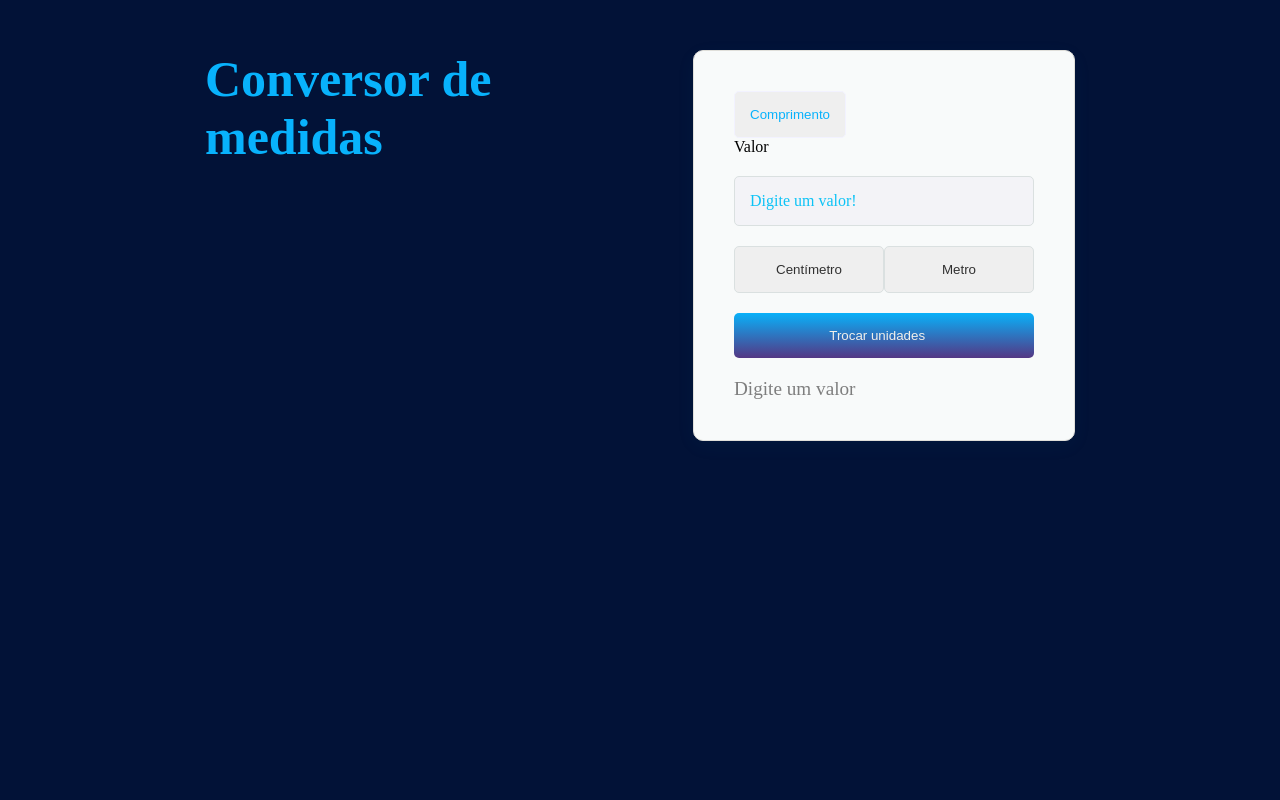
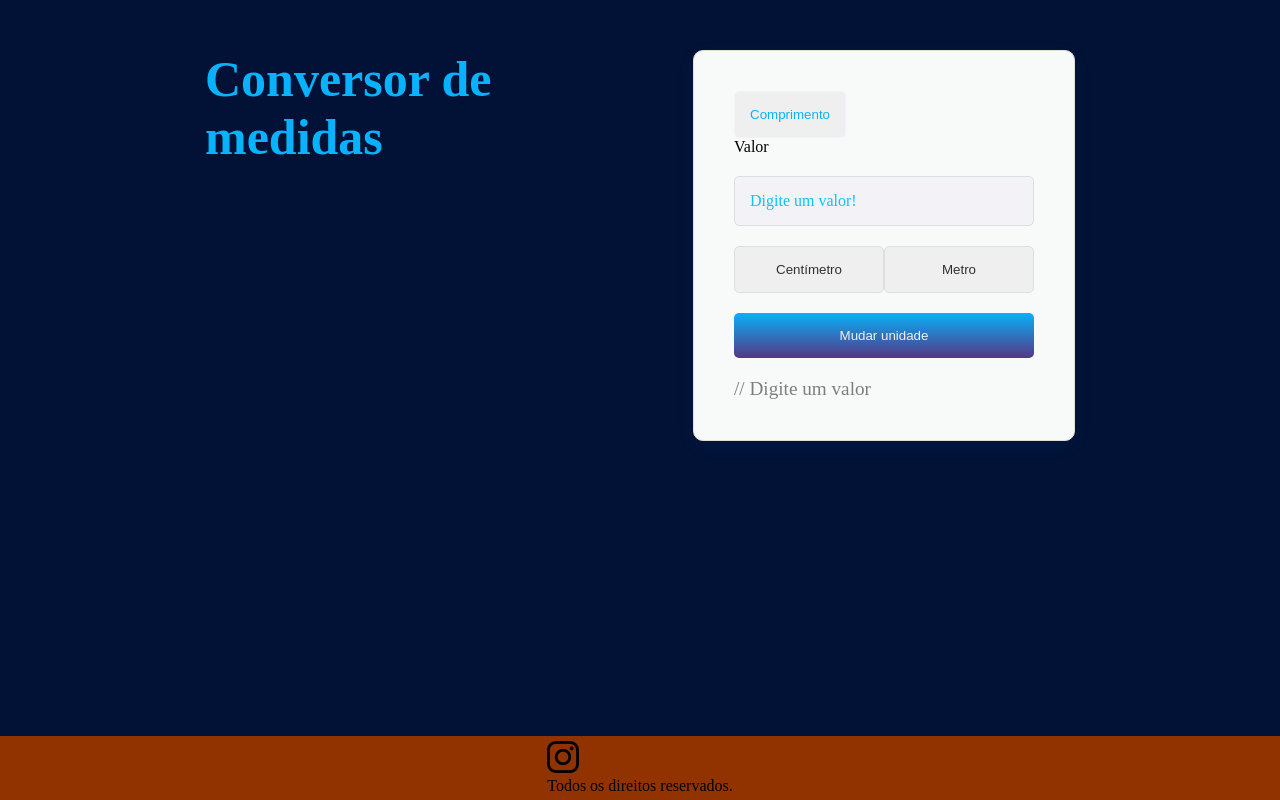
Before and after one commit to mayckinm/conversor, a plain HTML site: page index.html in a window 1280 px wide. Drawn offline with Linux system fonts and the light colour scheme.

Commit message:
fixando e alterando barra de footer

```diff
--- a/index.html
+++ b/index.html
@@ -31,6 +31,7 @@
                             <li role="button" tabindex="0" class="ativo" aria-checked="true">Comprimento</li>
                     </ul>
              </div>
+
              <!-- Validação para enserir um valor -->
              <label for="valor">Valor</label>
                 <input type="number" name="valor" id="valor" placeholder="Digite um valor!">
@@ -44,6 +45,7 @@
                         <li role="button" tabindex="0" aria-checked="false">Quilômetro</li>
                         <li role="button" tabindex="0" aria-checked="false">Metro</li>
                         <li role="button" tabindex="0" aria-checked="true" class="ativo">Centímetro</li>
+
                     </ul>
                 </div>
 
@@ -55,15 +57,24 @@
                         <li role="button" tabindex="0" aria-checked="true" class="ativo">Metro</li>
                         <li role="button" tabindex="0" aria-checked="false">Centímetro</li>
                         <li role="button" tabindex="0" aria-checked="false">Polegada</li>
-
                     </ul>
                 </div>
             </div>
-                <!-- adicionado botão de troca de unidade das medidas -->
-            <button class="trocar" aria-label="Trocar ordem das unidades de medidas">Trocar unidades <img src="" alt=""></button>
+            <!-- adicionado botão de troca de unidade das medidas -->
+            <button class="trocar" aria-label="Trocar ordem das unidades de medidas">Mudar unidade</button>
 
-                <div class="resultado" aria-label="resultado" tabindex="0">
-                     Digite um valor
+            <div class="resultado" aria-label="resultado" tabindex="0">//
+                Digite um valor
+            </div>
+            <div>
+                <footer class="rodapeIndex">
+                    <div class="blocoFooter">
+                      <img class="imagemFooter" src="./img/logotipo-do-instagram.png" alt="logoInstagram">
+                      <img
+                    </div>
+                    <p>Todos os direitos reservados.</p>
+                </footer>
+            </div>
+            </body>
 
-</body>
 </html>
```
